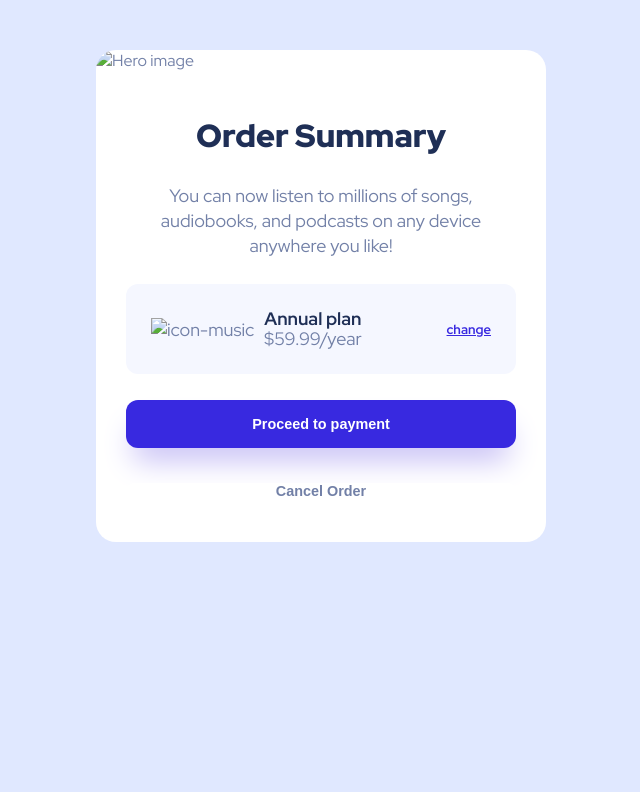
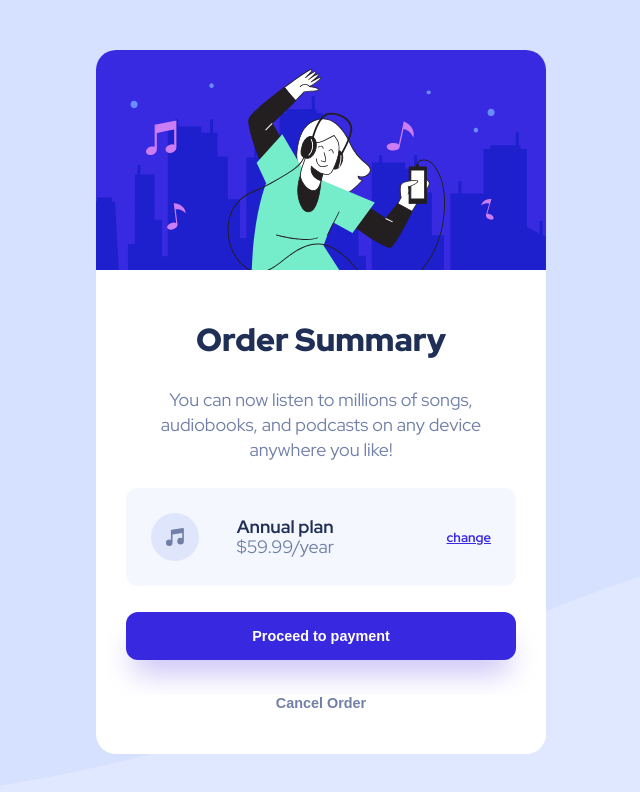
Before and after one commit to sossa0233-bot/ordersummarycard, a plain HTML site: page index.html in a window 1280 px wide. Shown: the whole page, without its empty margins (319-959 px from the left). Drawn offline with Linux system fonts and the light colour scheme.

Commit message:
Add files via upload

```diff
--- a/index.html
+++ b/index.html
@@ -12,7 +12,7 @@
 </head>
 <body>
  <div class="card">
-  <img class="heroimage" src="../images/illustration-hero.svg" alt="Hero image">
+ <img class="heroimage" src="illustration-hero.svg" alt="Hero image">
 
   <div class="container">
      <h2 class="title">Order Summary</h2>
@@ -20,7 +20,7 @@
       device anywhere you like!
      </p>
      <div class="planconntainer">
-      <img src="images/icon-music.svg" alt="icon-music">
+      <img src="icon-music.svg" alt="icon-music">
       <div class="plandesccription">
         <strong>Annual plan</strong>
         <p>$59.99/year</p>
--- a/styles.css
+++ b/styles.css
@@ -16,7 +16,7 @@
 }
 
 body{
-  background-image: url(images/pattern-background-desktop.svg);
+ background-image: url("pattern-background-mobile.svg");
   background-repeat: no-repeat;
   background-size: cover;
   background-color: var(--pale-blue);
```
